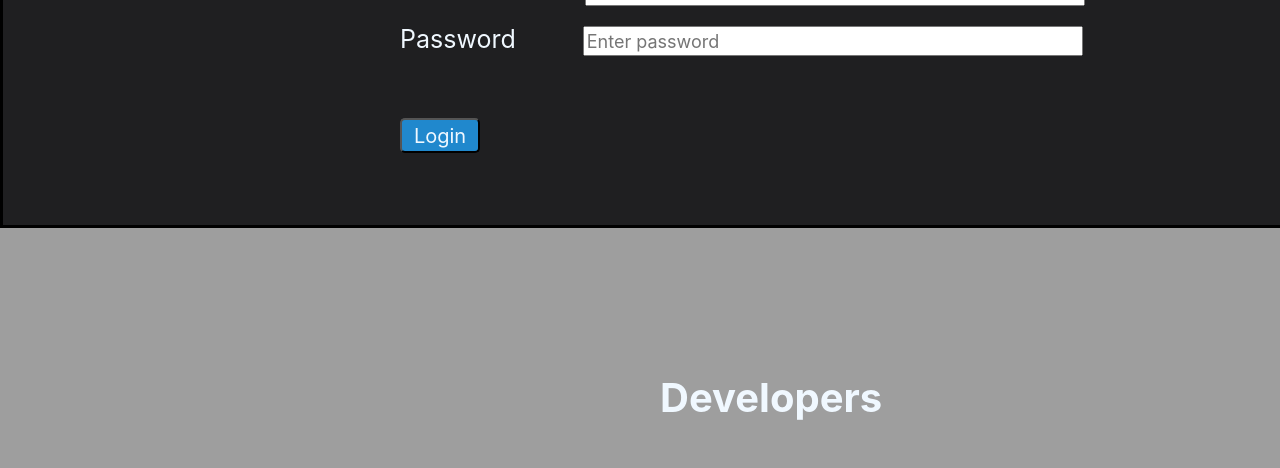
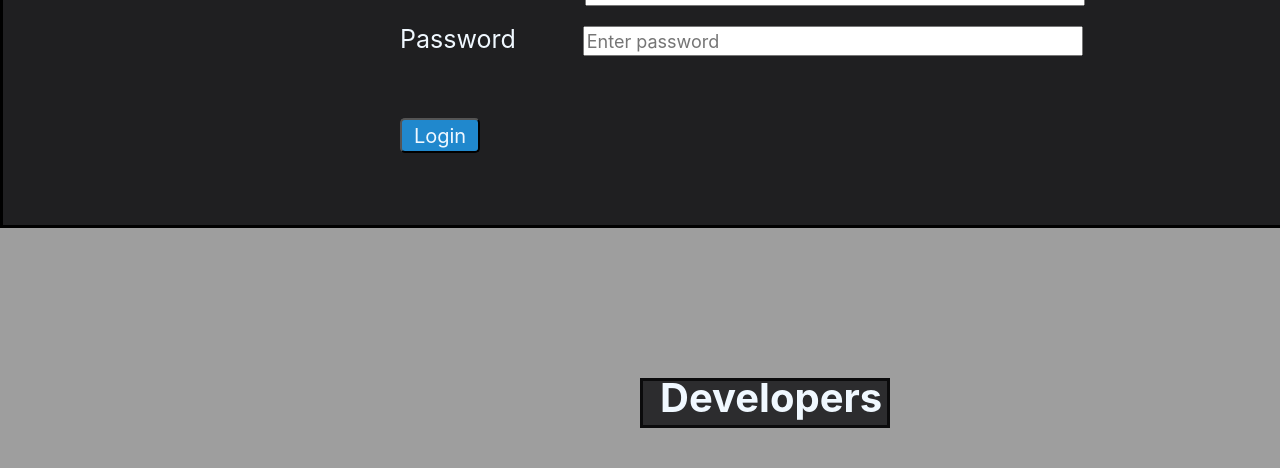
Before and after one commit to SreenathKarthick11/X_Ray_Analyser, a Flask app: page /login in a window 1280 px wide; the page is wider, and only the part inside the window is pictured. Shown: the part 132-600 px from the top of that part. Run offline with Flask 3, Linux system fonts and the light colour scheme; some libraries are stand-ins or nearby versions; grey boxes are pictures that could not be loaded.

Commit message:
box Update login.html
box in text

```diff
--- a/website/templates/login.html
+++ b/website/templates/login.html
@@ -30,10 +30,14 @@
       <button type="submit" style="position:absolute; left:400px; top:250px;height: 35px; width: 80px;font-size: 20px;background-color:  rgb(32, 136, 205);color: aliceblue;border-radius: 5px;" >Login</button>
     </form>
     <b style="position: absolute;top: 500px;left: 660px;color: aliceblue;font-size: 40px;">Developers</b>
+    <div class="box" style="position:absolute; left:630px; top:500px; z-index: -1; width: 250px; height: 50px;border: 3px solid rgba(0, 0, 0, 0.741);background-color: rgba(5, 5, 8, 0.741); padding: 10px; margin: 10px;"></div>
     <img id="murali_image" style="border: 8px solid #000000cc;position: absolute;top: 600px;left: 130px; width: 400px; height: 400px;" src="{{ url_for("static", filename=murali)}}" alt="Displayed Image">
     <b style="position: absolute;top: 1015px;left: 280px;color: aliceblue;font-size: 30px;">Murali</b>
+    <div class="box" style="position:absolute; left:240px; top:1010px; z-index: -1; width: 150px; height: 40px;border: 3px solid rgba(0, 0, 0, 0.741);background-color: rgba(5, 5, 8, 0.741); padding: 10px; margin: 10px;"></div>
     <img id="sreenath_image" style="border: 8px solid #000000cc;position: absolute;top: 600px;left: 580px; width: 360px; height: 400px;" src="{{ url_for("static", filename=sreenath)}}" alt="Displayed Image">
     <b style="position: absolute;top: 1015px;left: 690px;color: aliceblue;font-size: 30px;">Sreenath</b>
+    <div class="box" style="position:absolute; left:660px; top:1010px; z-index: -1; width: 170px; height: 40px;border: 3px solid rgba(0, 0, 0, 0.741);background-color: rgba(5, 5, 8, 0.741); padding: 10px; margin: 10px;"></div>
     <img id="aakash_image" style="border: 8px solid #000000cc;position: absolute;top: 600px;left: 990px; width: 400px; height: 400px;" src="{{ url_for("static", filename=aakash)}}" alt="Displayed Image">
     <b style="position: absolute;top: 1015px;left: 1140px;color: aliceblue;font-size: 30px;">Aakash</b>
+    <div class="box" style="position:absolute; left:1105px; top:1010px; z-index: -1; width: 150px; height: 40px;border: 3px solid rgba(0, 0, 0, 0.741);background-color: rgba(5, 5, 8, 0.741); padding: 10px; margin: 10px;"></div>
     {% endblock %}
```
